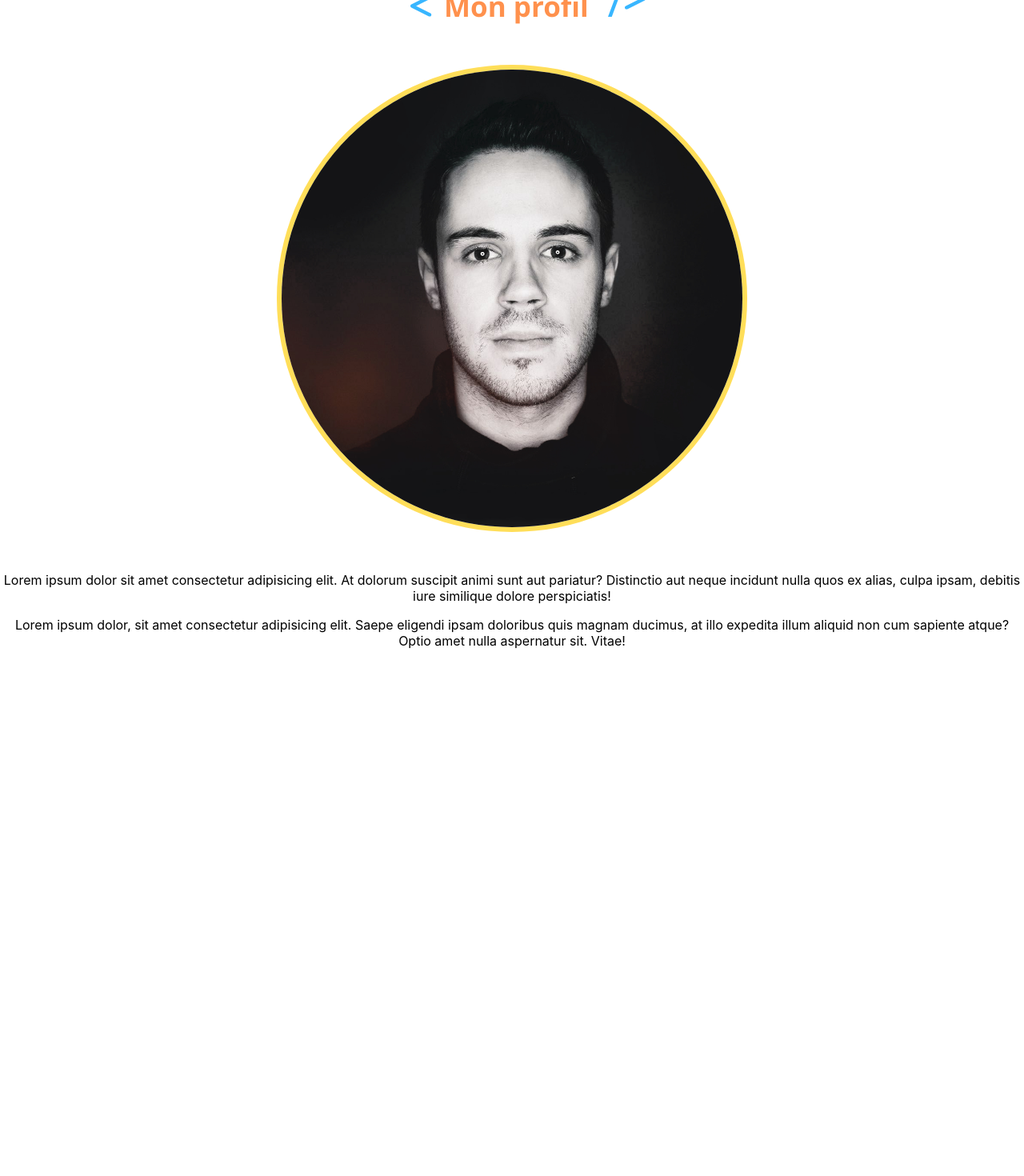
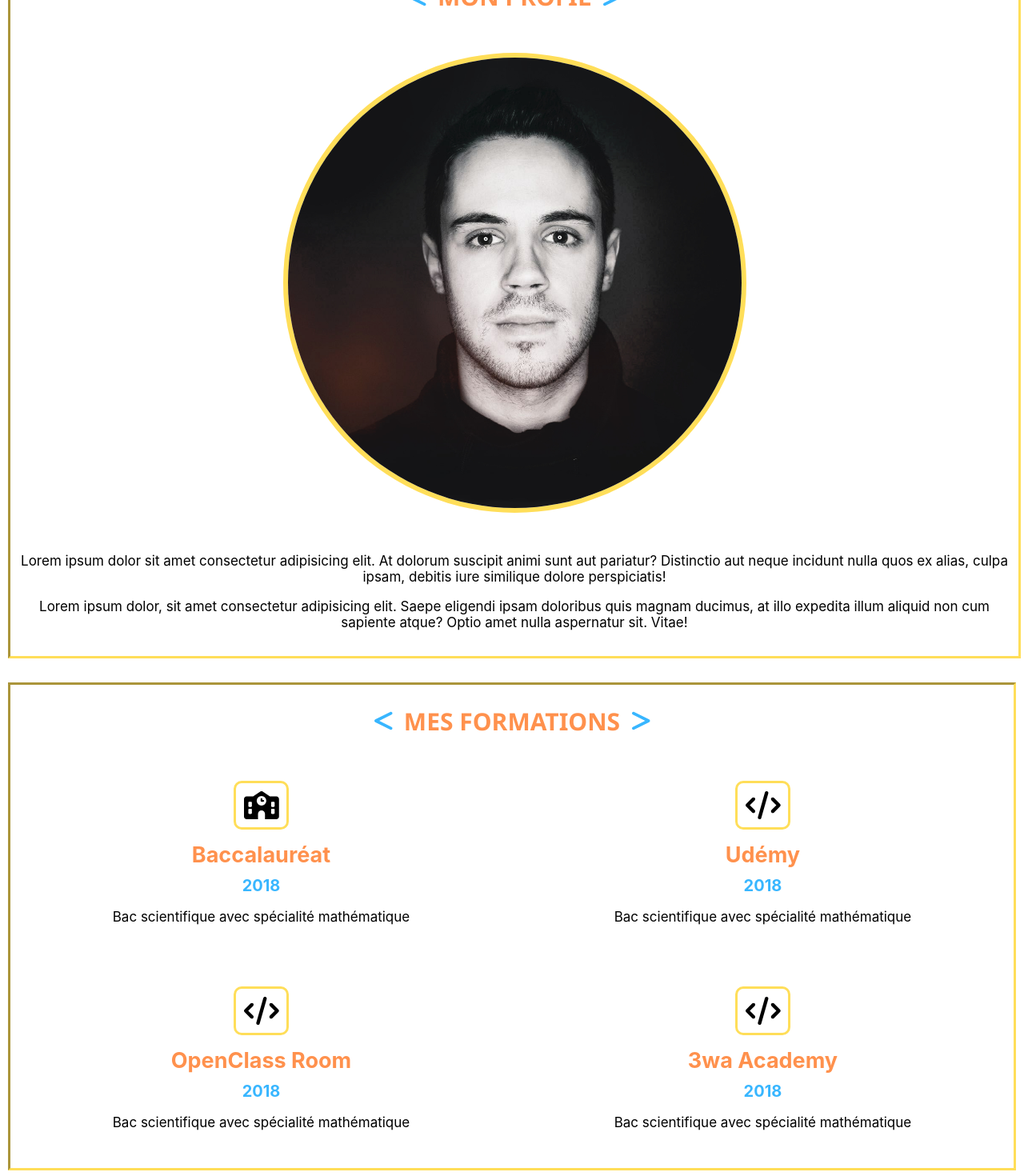
Before and after one commit to AntoineDesarollador/Projet-finale-Formation, a React (Create React App) app in the folder intro/: page / in a window 1280 px wide. Shown: the part 445-1915 px from the top of the page at 80% size. Before the commit the page ends 1332 px from the top, so only its background shows below. Built offline with nearby package versions, Linux system fonts and the light colour scheme.

Commit message:
Section Formation

```diff
--- a/intro/src/App.js
+++ b/intro/src/App.js
@@ -8,6 +8,8 @@ import Home from "./Pages/Home/index.jsx"
 
 function App() {
   return (
+
+
       <>
 
           <Home />
--- /dev/null
+++ b/intro/src/Pages/Home/Components/Formations.jsx
@@ -0,0 +1,50 @@
+import { FontAwesomeIcon } from '@fortawesome/react-fontawesome';
+import { faLessThan } from '@fortawesome/free-solid-svg-icons';
+import { faGreaterThan } from "@fortawesome/free-solid-svg-icons";
+import { faSchool} from "@fortawesome/free-solid-svg-icons"
+import {faCode} from "@fortawesome/free-solid-svg-icons";
+
+function Formation(){
+    return(
+        <frameElement>
+
+        <section>
+         <h2> <FontAwesomeIcon className="left-icon Icon-Profil" icon={faLessThan} />   Mes formations   <FontAwesomeIcon className="right-icon Icon-Profil" icon={faGreaterThan} /></h2>
+
+         <div id='Formation'>
+
+            <article>
+            <FontAwesomeIcon className='Icon-formation' icon={faSchool} />
+            <h3>Baccalauréat</h3>
+            <p className='date'>2018</p>
+            <p>Bac scientifique avec spécialité mathématique</p>
+            </article>
+
+                <article>
+            <FontAwesomeIcon className='Icon-formation' icon={faCode} />
+            <h3>Udémy</h3>
+            <p className='date'>2018</p>
+            <p>Bac scientifique avec spécialité mathématique</p>
+            </article>
+
+            <article>
+            <FontAwesomeIcon className='Icon-formation' icon={faCode} />
+            <h3>OpenClass Room</h3>
+            <p className='date'>2018</p>
+            <p>Bac scientifique avec spécialité mathématique</p>
+            </article>
+
+            <article>
+            <FontAwesomeIcon className='Icon-formation' icon={faCode} />
+            <h3>3wa Academy</h3>
+            <p className='date'>2018</p>
+            <p>Bac scientifique avec spécialité mathématique</p>
+            </article>
+
+         </div>
+         </section>
+        </frameElement>
+    )
+}
+
+export default Formation
--- a/intro/src/Pages/Home/Components/Profil.jsx
+++ b/intro/src/Pages/Home/Components/Profil.jsx
@@ -11,7 +11,7 @@ function Profil(){
 
     <section id="Profil">
 
-    <h2> <FontAwesomeIcon className="left-icon Icon-Profil" icon={faLessThan} />   Mon profil  <span id="Span-Profil"> / </span> <FontAwesomeIcon className="right-icon Icon-Profil" icon={faGreaterThan} /></h2>
+    <h2> <FontAwesomeIcon className="left-icon Icon-Profil" icon={faLessThan} />   Mon profil   <FontAwesomeIcon className="right-icon Icon-Profil" icon={faGreaterThan} /></h2>
         <img src={img} alt="photo de profil" />
 
       <p>Lorem ipsum dolor sit amet consectetur adipisicing elit. At dolorum suscipit animi sunt aut pariatur? Distinctio aut neque incidunt nulla quos ex alias, culpa ipsam, debitis iure similique dolore perspiciatis!</p>
--- a/intro/src/Pages/Home/index.jsx
+++ b/intro/src/Pages/Home/index.jsx
@@ -1,14 +1,19 @@
 import Header from "../Home/Components/Header.jsx"
 import Profil from "../Home/Components/Profil.jsx"
+import Formation from "../Home/Components/Formations.jsx"
 
 
 function Home(){
 
     return(
+
+        <main>
     <frameElement>
         <Header />
         <Profil />
+        <Formation />
     </frameElement>
+    </main>
     )
 }
 
--- a/intro/src/index.css
+++ b/intro/src/index.css
@@ -10,6 +10,10 @@ body {
 code {
   font-family: source-code-pro, Menlo, Monaco, Consolas, 'Courier New',
     monospace;
+}
+
+main {
+  padding: 7px 10px;
 }
 
 :root {
@@ -37,6 +41,7 @@ h1 span {
 
 p {
   text-align: center;
+  font-size: 17px;
 }
 
 a{
@@ -47,8 +52,9 @@ a{
 h2{
   color: var(--tertiary-color--);
   text-align: center;
-  font-size: 35px;
+  font-size: 30px;
   font-family: var(--font-h2--);
+  text-transform: uppercase;
 }
 
 
@@ -57,6 +63,15 @@ h2{
 }
 
 
+.right-icon, .left-icon {
+  font-size: 30px;
+  color: var(--secondary-color--);
+  }
+
+  section {
+    border: 3px inset var(--primary-color--);
+
+  }
 
 
 /*! HEADER + NAV*/
@@ -108,7 +123,7 @@ padding: 0px;
 
 #Profil {
   width: 100%;
-  padding: 30px 0px;
+  padding: 15px 0px;
   margin: 30px 0px;
 }
 
@@ -121,18 +136,39 @@ padding: 0px;
   margin: 50px auto;
 }
 
-#Span-Profil {
-  color: var(--secondary-color--);
-  margin-left: 15px;
+/*! SECTION FORMATION */
+
+#Formation {
+  display: flex;
+  flex-wrap: wrap;
+  justify-content: center;
+  align-items: center;
+  text-align: center;
 }
 
-.right-icon {
-  position: absolute;
-  top: 53.3%;
+.Icon-formation {
+  border: 3px solid var(--primary-color--);
+  padding: 10px;
+  border-radius: 10px;
+  color: black;
+  font-size: 35px;
+}
 
-  }
+article h3 {
+  color: var(--tertiary-color--);
+  font-size: 27px;
+  margin: 15px 0px 10px;
 
-.right-icon, .left-icon {
-font-size: 35px;
-color: var(--secondary-color--);
 }
+
+#Formation article {
+  width: 45%;
+  margin: 30px auto;
+}
+
+.date {
+  color: var(--secondary-color--);
+  font-weight: bold;
+  margin: 0px;
+  font-size: 20px;
+}
```
